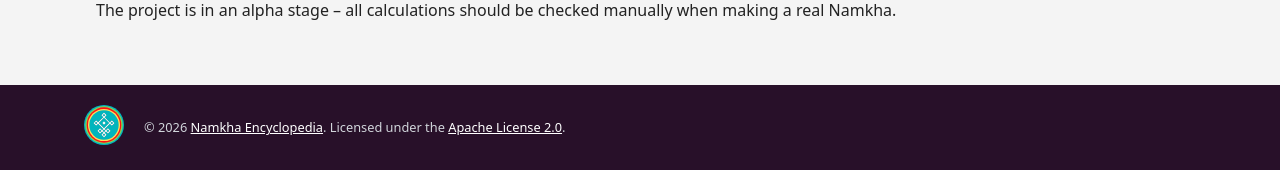
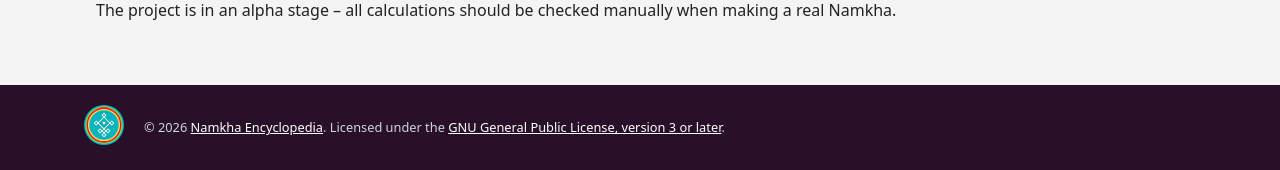
Before and after one commit to NamkhaEncyclopedia/namkha-webapp, a FastAPI app: page / in a window 1280 px wide. Shown: the part 1409-1579 px from the top of the page. Run offline with FastAPI, Linux system fonts and the light colour scheme; parts of the project's set-up code (start-up, migrations or seed data) failed here and were passed over.

Commit message:
fix(UI): update footer license info

```diff
--- a/app/templates/index.html
+++ b/app/templates/index.html
@@ -358,7 +358,7 @@
         &copy; {{ current_year }}
         <a href="https://namkha-encyclopedia.com" target="_blank" rel="noopener noreferrer">Namkha Encyclopedia</a>.
         Licensed under the
-        <a href="https://github.com/NamkhaEncyclopedia/namkha-webapp/blob/main/LICENSE" target="_blank" rel="noopener noreferrer">Apache License 2.0</a>.
+        <a href="https://github.com/NamkhaEncyclopedia/namkha-webapp/blob/main/LICENSE" target="_blank" rel="noopener noreferrer">GNU General Public License, version 3 or later</a>.
       </p>
     </div>
   </footer>
```
